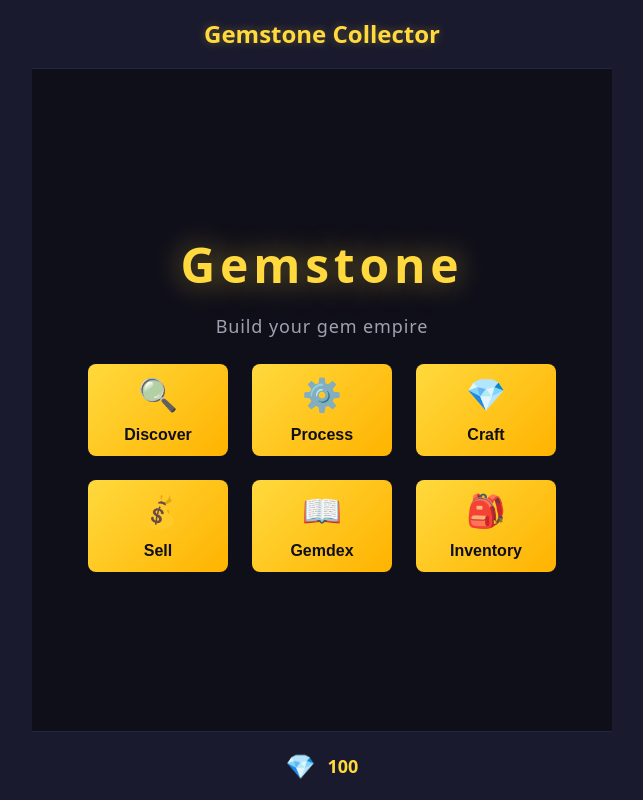
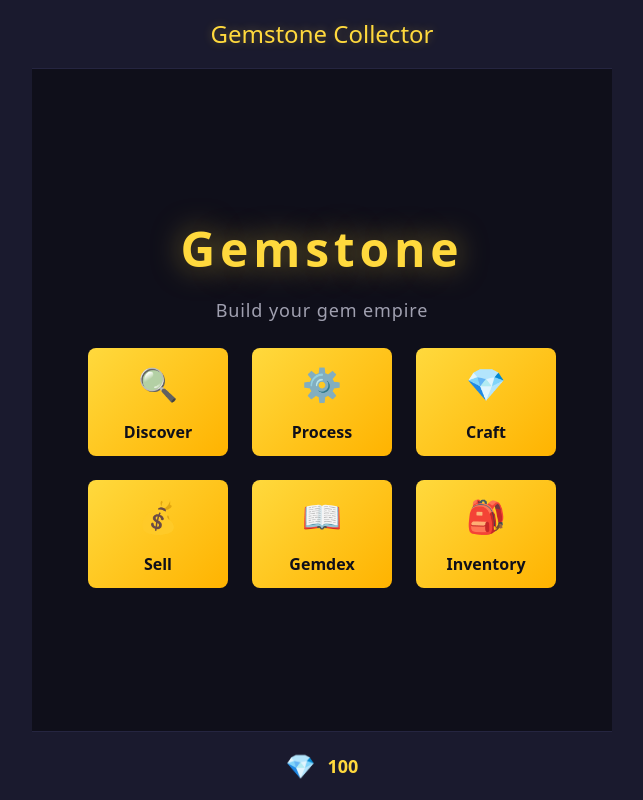
Before and after one commit to grenmester/gemcraft, a React (Vite) app: page / in a window 1280 px wide. Shown: the whole page, without its empty margins (318-961 px from the left). Built offline with nearby package versions, Linux system fonts and the light colour scheme.

Commit message:
chore: install TailwindCSS v4 with Vite plugin

```diff
--- a/package.json
+++ b/package.json
@@ -9,8 +9,10 @@
     "preview": "vite preview"
   },
   "dependencies": {
+    "@tailwindcss/vite": "^4.2.2",
     "react": "^18.2.0",
-    "react-dom": "^18.2.0"
+    "react-dom": "^18.2.0",
+    "tailwindcss": "^4.2.2"
   },
   "devDependencies": {
     "@types/react": "^18.2.66",
--- a/src/index.css
+++ b/src/index.css
@@ -1,3 +1,5 @@
+@import "tailwindcss";
+
 * {
   margin: 0;
   padding: 0;
--- a/vite.config.js
+++ b/vite.config.js
@@ -1,8 +1,9 @@
 import { defineConfig } from 'vite';
 import react from '@vitejs/plugin-react';
+import tailwindcss from '@tailwindcss/vite';
 
 export default defineConfig({
-  plugins: [react()],
+  plugins: [react(), tailwindcss()],
   server: {
     port: 5173,
     open: false
```
Also changed, not shown: 5 other files (tests, documents, lock files or other folders).
